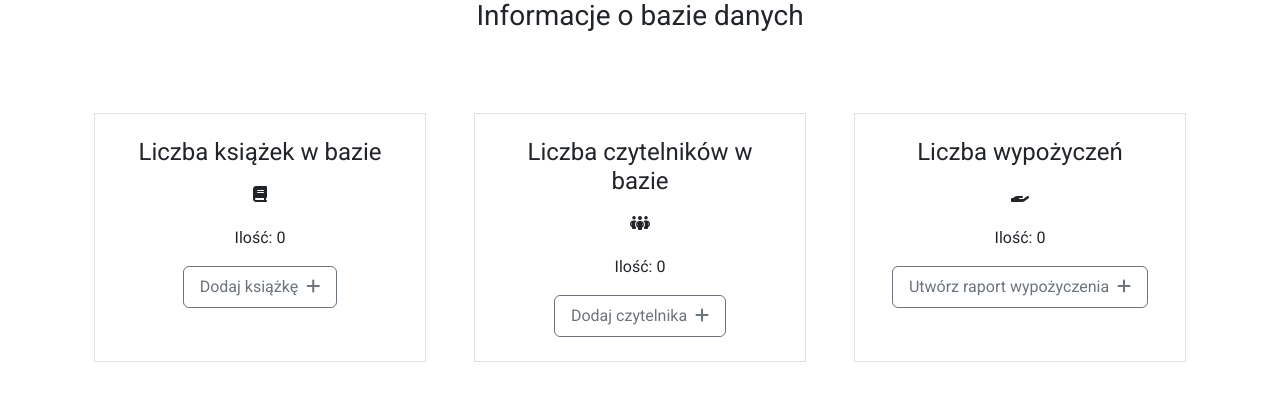
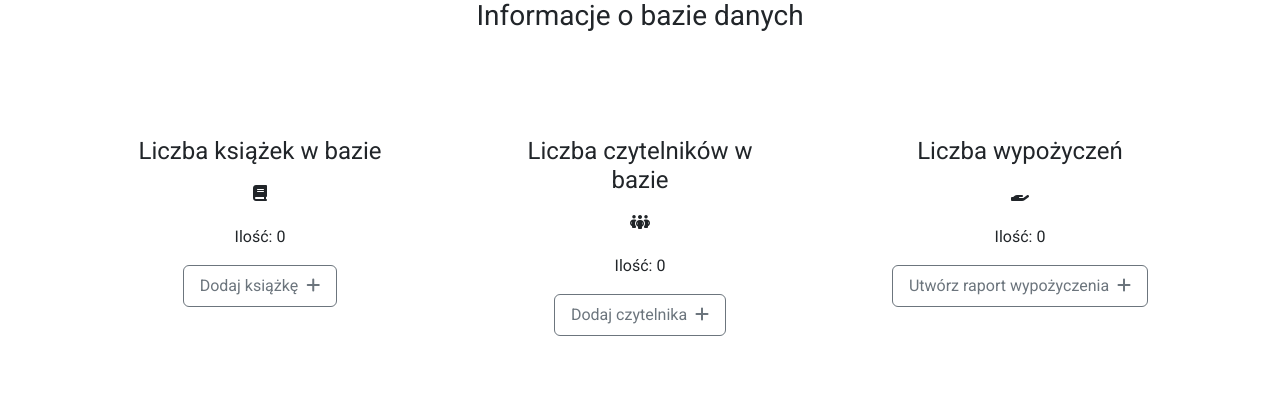
Before and after one commit to Bartek1995/FastAPI-MongoDB-ExamProject, a FastAPI app: page /dashboard in a window 1280 px wide. Shown: the part 151-552 px from the top of the page. Run offline with FastAPI, Linux system fonts and the light colour scheme; data that the repository does not hold is empty; parts of the project's set-up code (start-up, migrations or seed data) failed here and were passed over; some libraries are stand-ins or nearby versions.

Commit message:
Delete class from dashboard items

```diff
--- a/app/templates/dashboard.html
+++ b/app/templates/dashboard.html
@@ -12,7 +12,7 @@
 
       <div class="row py-5">
 
-        <div class="col m-4 information-box border p-4">
+        <div class="col m-4 information-box p-4">
 
           <h4 class="mb-3">Liczba książek w bazie</h3>
           <i class="fa-solid fa-book mb-4"></i>
@@ -21,7 +21,7 @@
           <a href="/dashboard/new_book" class="btn btn-outline-secondary px-3 py-2">Dodaj książkę <i class="ms-1 fa-solid fa-plus"></i></a>
         </div>
 
-        <div class="col m-4 information-box border p-4">
+        <div class="col m-4 information-box p-4">
 
           <h4 class="mb-3">Liczba czytelników w bazie</h3>
             <i class="fa-solid fa-people-group mb-4"></i>
@@ -30,7 +30,7 @@
           <a href="/dashboard/new_reader" class="btn btn-outline-secondary px-3 py-2">Dodaj czytelnika <i class="ms-1 fa-solid fa-plus"></i></a>
         </div>
 
-        <div class="col m-4 information-box border p-4">
+        <div class="col m-4 information-box p-4">
 
           <h4 class="mb-3">Liczba wypożyczeń</h3>
             <i class="fa-solid fa-hand-holding mb-4"></i>
```
